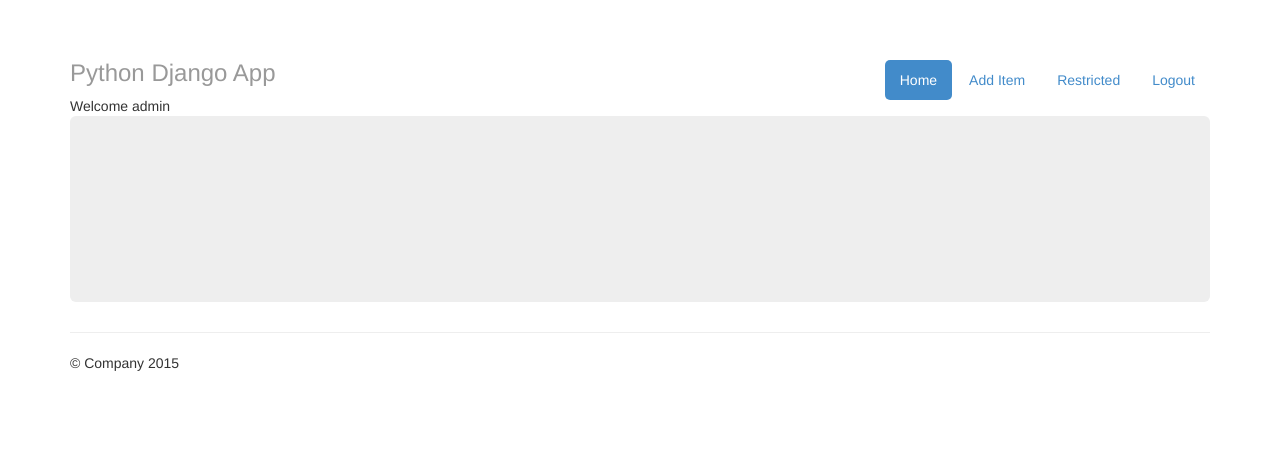
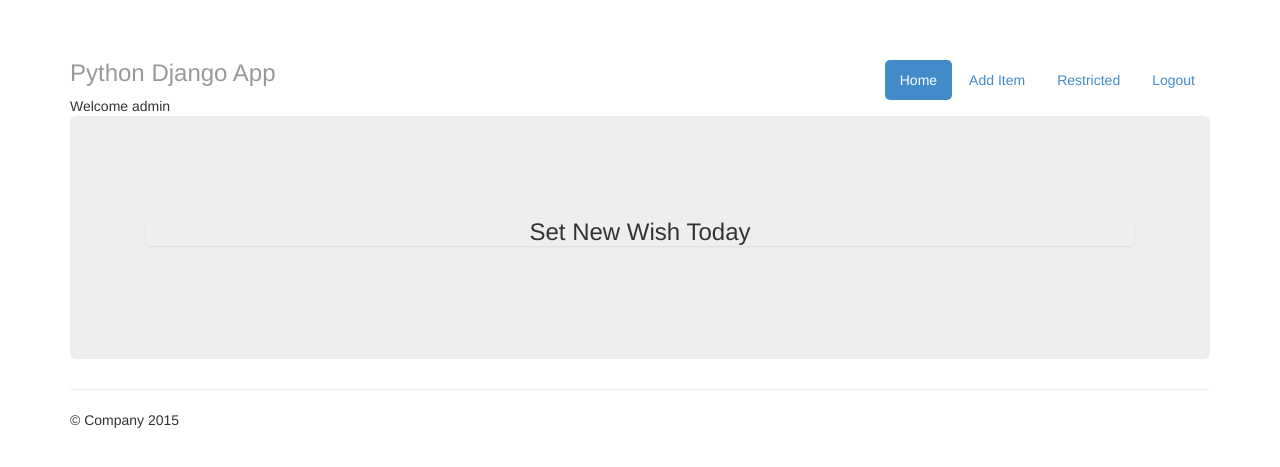
Before and after one commit to a-bew/wishsetapp, a Django app: page / in a window 1280 px wide. Shown: the top 467 px of the page. Run offline with Django 3.2, Linux system fonts and the light colour scheme; a user stored in the database is signed in.

Commit message:
make better home view and pagination btn

```diff
--- a/bucketlist/templates/bucketlist/index.html
+++ b/bucketlist/templates/bucketlist/index.html
@@ -484,6 +484,11 @@ function getwishes(page) {
 
           },
           error: function(error) {
+
+            content = '<h3>Set New Wish Today</h3>'
+
+            $('#ulist').append(content);
+
             console.log(error);
           }
         })
```
